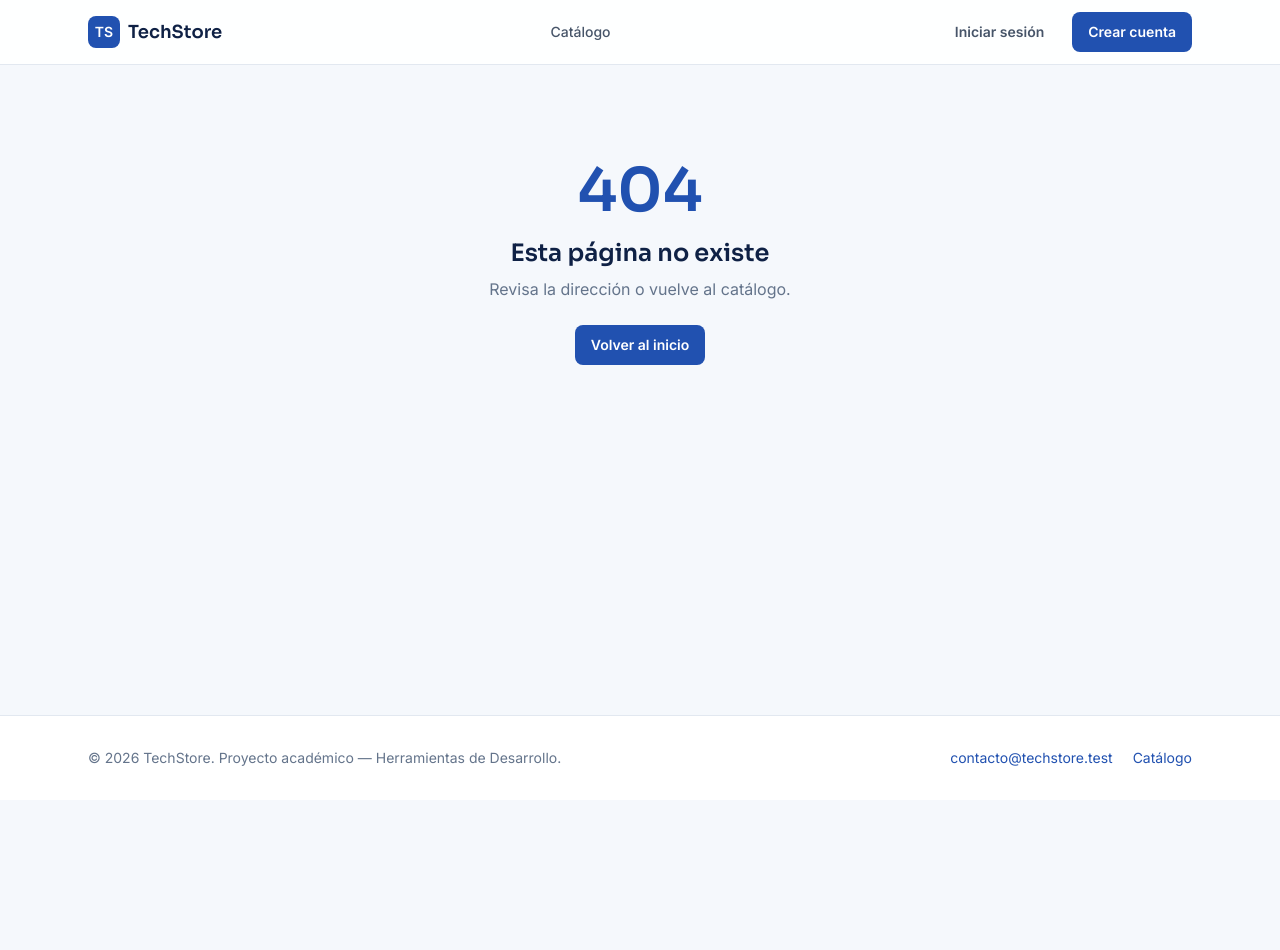
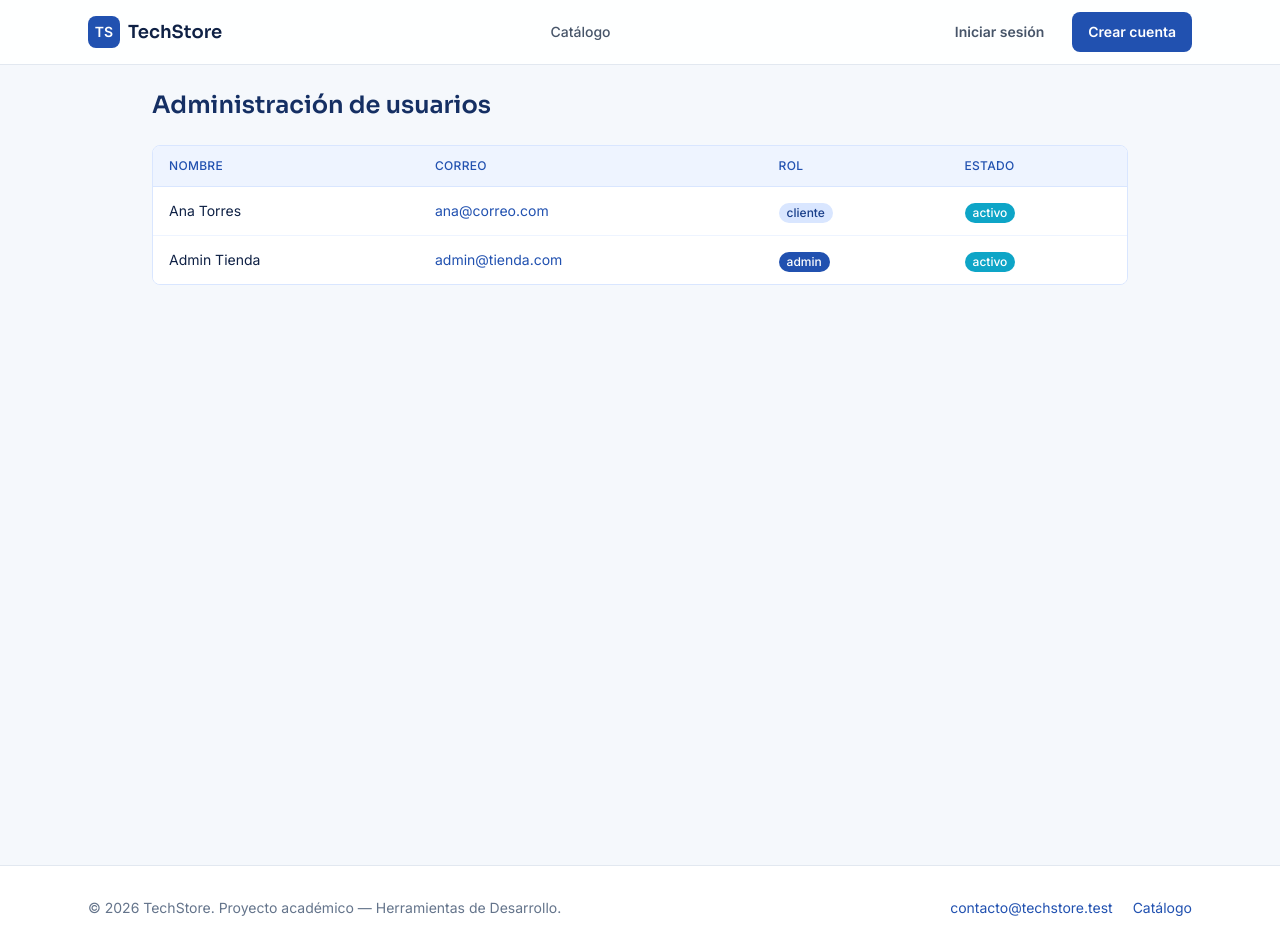
Before and after one commit to NewZetrix/Proyecto-Herramientas-de-Desarrollo-Frontend, a React (Vite) app in the folder tienda-tech-frontend/: page /listado-usuario in a window 1280 px wide. Before the commit the page ends 800 px from the top, so only its background shows below. Built offline with nearby package versions, Linux system fonts and the light colour scheme.

Commit message:
ruteo a listado-usuario

```diff
--- a/tienda-tech-frontend/src/App.jsx
+++ b/tienda-tech-frontend/src/App.jsx
@@ -7,6 +7,7 @@ import LoginPage from "./pages/auth/LoginPage";
 import RegistroPage from "./pages/auth/RegistroPage";
 import RecuperarPasswordPage from "./pages/auth/RecuperarPasswordPage";
 import RestablecerPasswordPage from "./pages/auth/RestablecerPasswordPage";
+import UsuariosPage from "./pages/admin/UsuariosPage";
 
 // Rutas de cliente/admin protegidas (Carrito, Checkout, Perfil, Admin...)
 // se agregan en las siguientes ramas, envueltas en <ProtectedRoute>.
@@ -20,6 +21,7 @@ export default function App() {
         <Route path="/registro" element={<RegistroPage />} />
         <Route path="/recuperar-password" element={<RecuperarPasswordPage />} />
         <Route path="/reset-password" element={<RestablecerPasswordPage />} />
+        <Route path="/listado-usuario" element={<UsuariosPage/>}/>
         <Route path="*" element={<NotFoundPage />} />
       </Route>
     </Routes>
```
